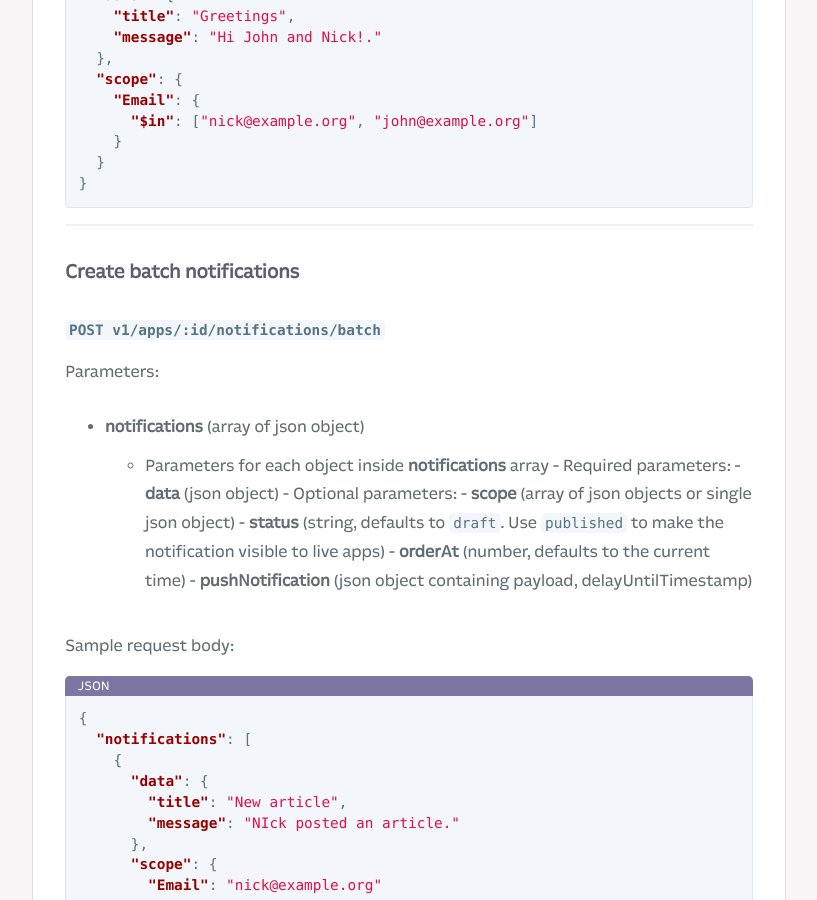
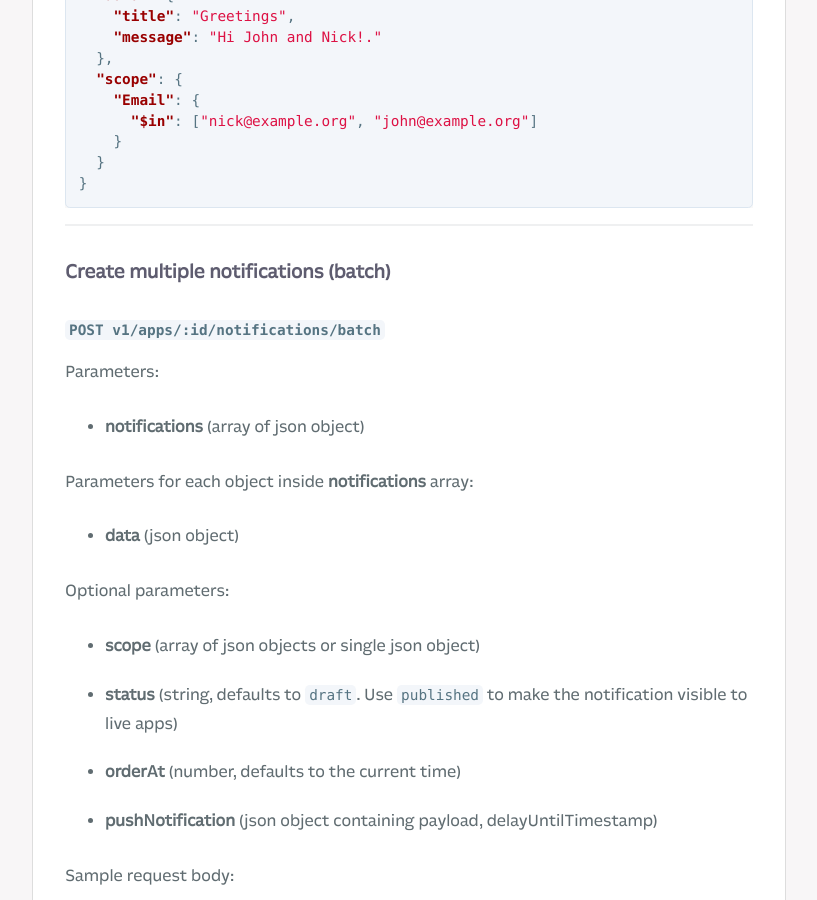
Before and after one commit to Fliplet/fliplet-cli, a Jekyll site: the page built from docs/REST-API/fliplet-notifications.md, in a window 1280 px wide and 900 px high, scrolled down 4485 px. Shown: the whole window, without its empty margins (254-1071 px from the left). Built offline with Jekyll 4.4.1, drawn with Linux system fonts in a browser that asks for light colours; nearby versions of some CDN libraries; our own code applies the rules of GitHub Pages for plain Markdown files; library files that are not in the unit come from our copies; comment, search, counter and statistics services are not loaded; a style sheet for code colours, icons or effects is not loaded; some of the changed text lies outside the part shown.

Commit message:
docs update for notifications

````diff
--- a/docs/REST-API/fliplet-notifications.md
+++ b/docs/REST-API/fliplet-notifications.md
@@ -149,20 +149,21 @@ You can also target many people at once using any [Sift.js](https://github.com/F
 ```
 
 ---
-### Create batch notifications
+### Create multiple notifications (batch)
 
 #### `POST v1/apps/:id/notifications/batch`
 
 Parameters:
-  - **notifications** (array of json object)
-    - Parameters for each object inside **notifications** array
-          - Required parameters:
-            - **data** (json object)
-          - Optional parameters:
-            - **scope** (array of json objects or single json object)
-            - **status** (string, defaults to `draft`. Use `published` to make the notification visible to live apps)
-            - **orderAt** (number, defaults to the current time)
-            - **pushNotification** (json object containing payload, delayUntilTimestamp)
+- **notifications** (array of json object)
+
+Parameters for each object inside **notifications** array:
+- **data** (json object)
+
+Optional parameters:
+- **scope** (array of json objects or single json object)
+- **status** (string, defaults to `draft`. Use `published` to make the notification visible to live apps)
+- **orderAt** (number, defaults to the current time)
+- **pushNotification** (json object containing payload, delayUntilTimestamp)
 
 Sample request body:
 
````
